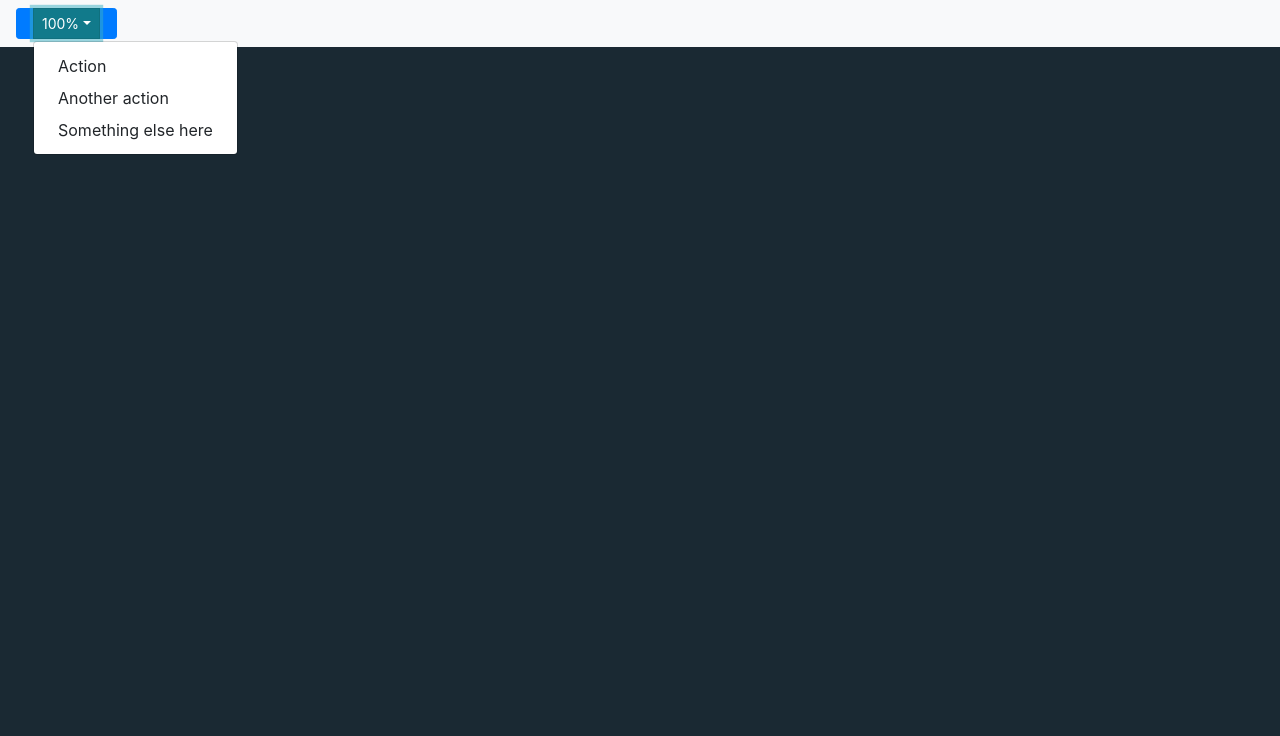
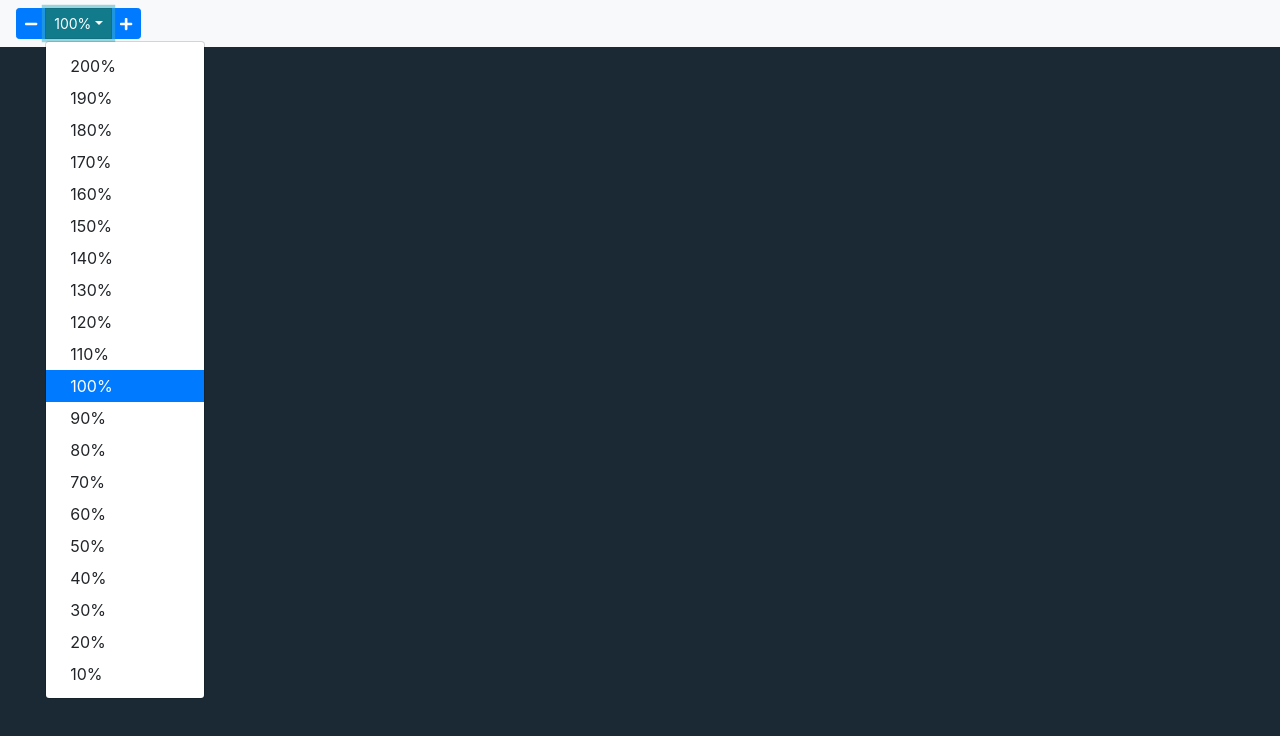
Before and after one commit to taribowo/grimoire, a React app: page / in a window 1280 px wide. Both pictures are taken after a click on the button "100%". Shown: the top 736 px of the page. Built offline with nearby package versions, Linux system fonts and the light colour scheme.

Commit message:
ZoomArea finished, Menu added
Open Directory menu succeed, but it seems i have to add react-redux to make this app works

```diff
--- a/src/js/components/zoom-area/ZoomArea.js
+++ b/src/js/components/zoom-area/ZoomArea.js
@@ -1,32 +1,35 @@
 import React from 'react';
-import { Decimal } from 'decimal.js';
 import ZoomButton from './ZoomButton';
 import ZoomLevel from './ZoomLevel';
-
-let decimalStep = new Decimal(0.1);
+import { zoomIn, zoomOut } from '../../zoom';
 
 class ZoomArea extends React.Component {
   constructor(props) {
     super(props);
 
-    this.state = { zoomLevel: 1, displayZoomLevel: '100%' };
+    this.state = { zoomLevel: 1, zoomLevelDisplay: '100%' };
   }
 
   zoomIn = () => {
-    let currentZoomLevel = new Decimal(this.state.zoomLevel);
-    let nextZoomLevel = currentZoomLevel.add(decimalStep);
+    let nextZoom = zoomIn(this.state.zoomLevel);
     this.setState({
-      zoomLevel: nextZoomLevel.toNumber(),
-      displayZoomLevel: nextZoomLevel.mul(100).toNumber() + '%'
+      zoomLevel: nextZoom.nextZoomLevel,
+      zoomLevelDisplay: nextZoom.nextZoomLevelDisplay
     });
   };
 
   zoomOut = () => {
-    let currentZoomLevel = new Decimal(this.state.zoomLevel);
-    let nextZoomLevel = currentZoomLevel.minus(decimalStep);
+    let nextZoom = zoomOut(this.state.zoomLevel);
     this.setState({
-      zoomLevel: nextZoomLevel.toNumber(),
-      displayZoomLevel: nextZoomLevel.mul(100).toNumber() + '%'
+      zoomLevel: nextZoom.nextZoomLevel,
+      zoomLevelDisplay: nextZoom.nextZoomLevelDisplay
+    });
+  };
+
+  changeZoomLevel = nextZoomLevel => {
+    this.setState({
+      zoomLevel: nextZoomLevel.actual,
+      zoomLevelDisplay: nextZoomLevel.display
     });
   };
 
@@ -34,7 +37,7 @@ class ZoomArea extends React.Component {
     return (
       <div className='btn-group'>
         <ZoomButton icon='minus' changeZoomLevel={this.zoomOut} />
-        <ZoomLevel zoomLevel={this.state.displayZoomLevel} />
+        <ZoomLevel zoomLevel={this.state.zoomLevelDisplay} changeZoomLevel={this.changeZoomLevel} />
         <ZoomButton icon='plus' changeZoomLevel={this.zoomIn} />
       </div>
     );
--- a/src/js/components/zoom-area/ZoomLevel.js
+++ b/src/js/components/zoom-area/ZoomLevel.js
@@ -1,21 +1,51 @@
 import React from 'react';
 
+const zoomLevelOptions = [
+  { actual: 2, display: '200%' },
+  { actual: 1.9, display: '190%' },
+  { actual: 1.8, display: '180%' },
+  { actual: 1.7, display: '170%' },
+  { actual: 1.6, display: '160%' },
+  { actual: 1.5, display: '150%' },
+  { actual: 1.4, display: '140%' },
+  { actual: 1.3, display: '130%' },
+  { actual: 1.2, display: '120%' },
+  { actual: 1.1, display: '110%' },
+  { actual: 1, display: '100%' },
+  { actual: 0.9, display: '90%' },
+  { actual: 0.8, display: '80%' },
+  { actual: 0.7, display: '70%' },
+  { actual: 0.6, display: '60%' },
+  { actual: 0.5, display: '50%' },
+  { actual: 0.4, display: '40%' },
+  { actual: 0.3, display: '30%' },
+  { actual: 0.2, display: '20%' },
+  { actual: 0.1, display: '10%' }
+];
+
 function ZoomLevel(props) {
+  let zoomLevelOptionsDom = zoomLevelOptions.map(zoomLevelOption => (
+    <a
+      className={zoomLevelOption.display == props.zoomLevel ? 'dropdown-item active' : 'dropdown-item'}
+      href='#'
+      onClick={() => props.changeZoomLevel(zoomLevelOption)}>
+      {zoomLevelOption.display}
+    </a>
+  ));
+
   return (
     <div className='btn-group'>
-      <button class='btn btn-info btn-sm dropdown-toggle navbar-dropdown' type='button' id='zoomLevel' data-toggle='dropdown' aria-haspopup='true' aria-expanded='false'>
+      <button
+        className='btn btn-info btn-sm dropdown-toggle navbar-dropdown'
+        type='button'
+        id='zoomLevel'
+        data-toggle='dropdown'
+        aria-haspopup='true'
+        aria-expanded='false'>
         {props.zoomLevel}
       </button>
-      <div class='dropdown-menu' aria-labelledby='zoomLevel'>
-        <a class='dropdown-item' href='#'>
-          Action
-        </a>
-        <a class='dropdown-item' href='#'>
-          Another action
-        </a>
-        <a class='dropdown-item' href='#'>
-          Something else here
-        </a>
+      <div className='dropdown-menu' aria-labelledby='zoomLevel'>
+        {zoomLevelOptionsDom}
       </div>
     </div>
   );
--- /dev/null
+++ b/src/js/image.js
@@ -0,0 +1 @@
+import { remote } from 'electron';
--- a/src/js/react-main.js
+++ b/src/js/react-main.js
@@ -12,4 +12,5 @@ import 'jquery';
 import 'popper.js';
 import 'bootstrap';
 
+library.add(faPlus, faMinus);
 ReactDOM.render(<App />, document.getElementById('app'));
--- /dev/null
+++ b/src/js/zoom.js
@@ -0,0 +1,41 @@
+import { Decimal } from 'decimal.js';
+
+const DECIMAL_STEP = new Decimal(0.1);
+const MIN_ZOOM = new Decimal(0.1);
+const MAX_ZOOM = new Decimal(2);
+
+function zoomIn(zoomLevel) {
+  let result = {};
+  let currentZoomLevel = new Decimal(zoomLevel);
+
+  if (currentZoomLevel.gte(MIN_ZOOM) && currentZoomLevel.lt(MAX_ZOOM)) {
+    let nextZoomLevel = currentZoomLevel.add(DECIMAL_STEP);
+
+    result.nextZoomLevel = nextZoomLevel.toNumber();
+    result.nextZoomLevelDisplay = nextZoomLevel.mul(100).toNumber() + '%';
+  } else {
+    result.nextZoomLevel = currentZoomLevel.toNumber();
+    result.nextZoomLevelDisplay = currentZoomLevel.mul(100).toNumber() + '%';
+  }
+
+  return result;
+}
+
+function zoomOut(zoomLevel) {
+  let result = {};
+  let currentZoomLevel = new Decimal(zoomLevel);
+
+  if (currentZoomLevel.gt(MIN_ZOOM) && currentZoomLevel.lte(MAX_ZOOM)) {
+    let nextZoomLevel = currentZoomLevel.minus(DECIMAL_STEP);
+
+    result.nextZoomLevel = nextZoomLevel.toNumber();
+    result.nextZoomLevelDisplay = nextZoomLevel.mul(100).toNumber() + '%';
+  } else {
+    result.nextZoomLevel = currentZoomLevel.toNumber();
+    result.nextZoomLevelDisplay = currentZoomLevel.mul(100).toNumber() + '%';
+  }
+
+  return result;
+}
+
+export { zoomIn, zoomOut };
```
Also changed, not shown: main.js (+29 -2 lines).
